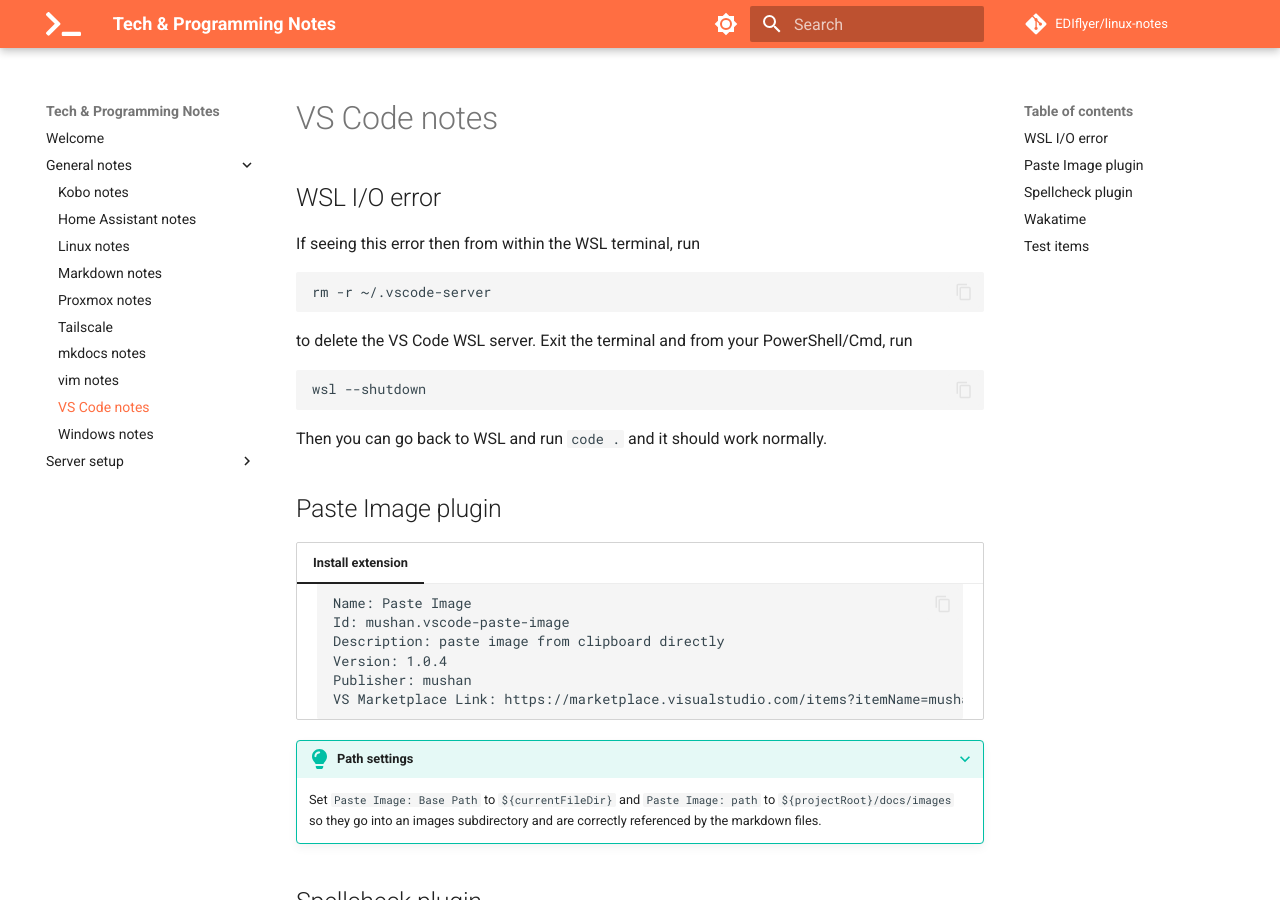
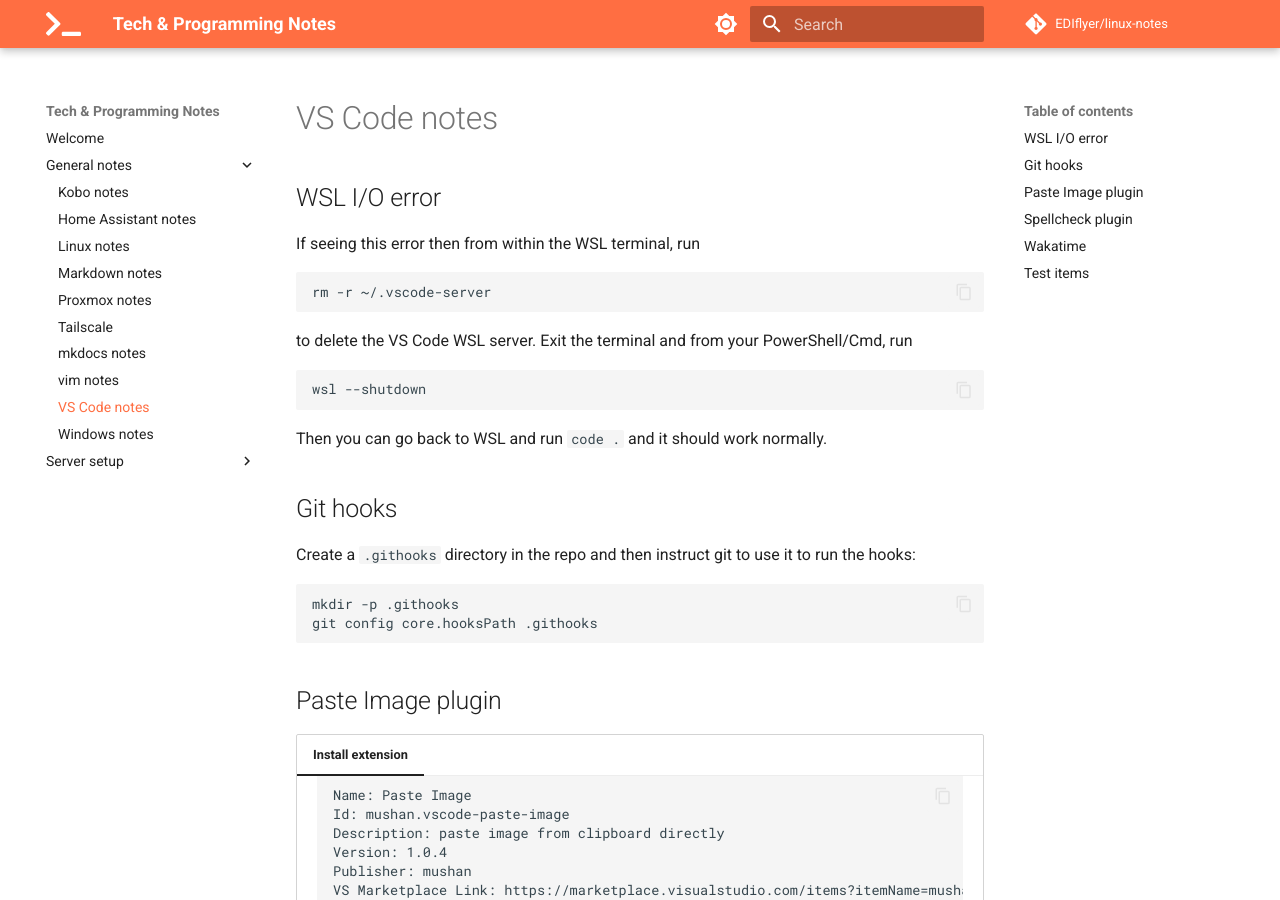
Before and after one commit to EDIflyer/linux-notes, an MkDocs documentation site: the page built from docs/general-notes/vscode_notes.md, in a window 1280 px wide and 900 px high. Built offline with MkDocs 1.6.1 and Material for MkDocs 9.7.7, drawn with Linux system fonts in a browser that asks for light colours; comment, search, counter and statistics services are not loaded.

Commit message:
docs: githooks

````diff
--- a/docs/general-notes/vscode_notes.md
+++ b/docs/general-notes/vscode_notes.md
@@ -13,6 +13,14 @@ Exit the terminal and from your PowerShell/Cmd, run
 wsl --shutdown
 ```
 Then you can go back to WSL and run `code .` and it should work normally.
+
+## Git hooks
+Create a `.githooks` directory in the repo and then instruct git to use it to run the hooks:
+
+``` bash
+mkdir -p .githooks
+git config core.hooksPath .githooks
+```
 
 ## Paste Image plugin
 === "Install extension"
````
